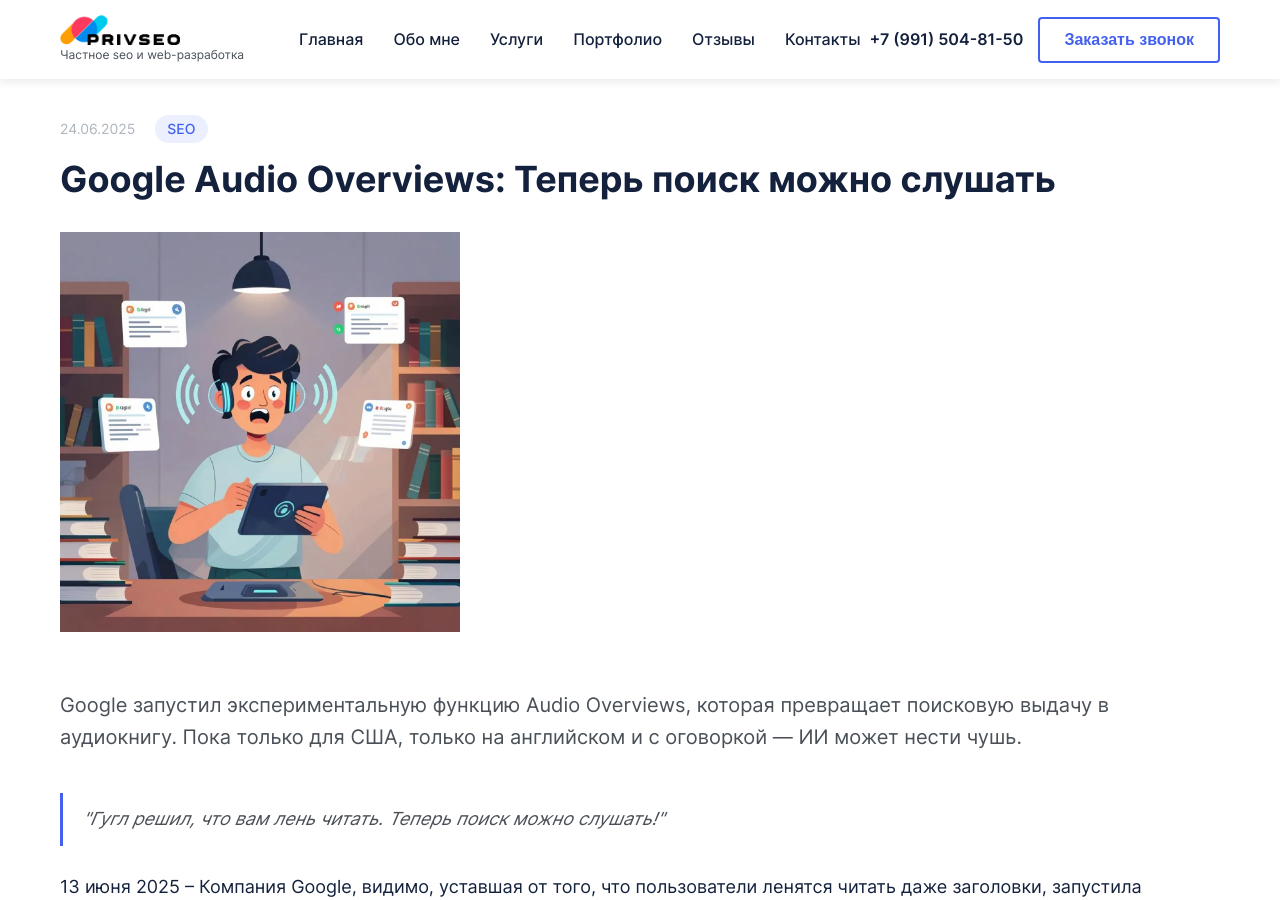
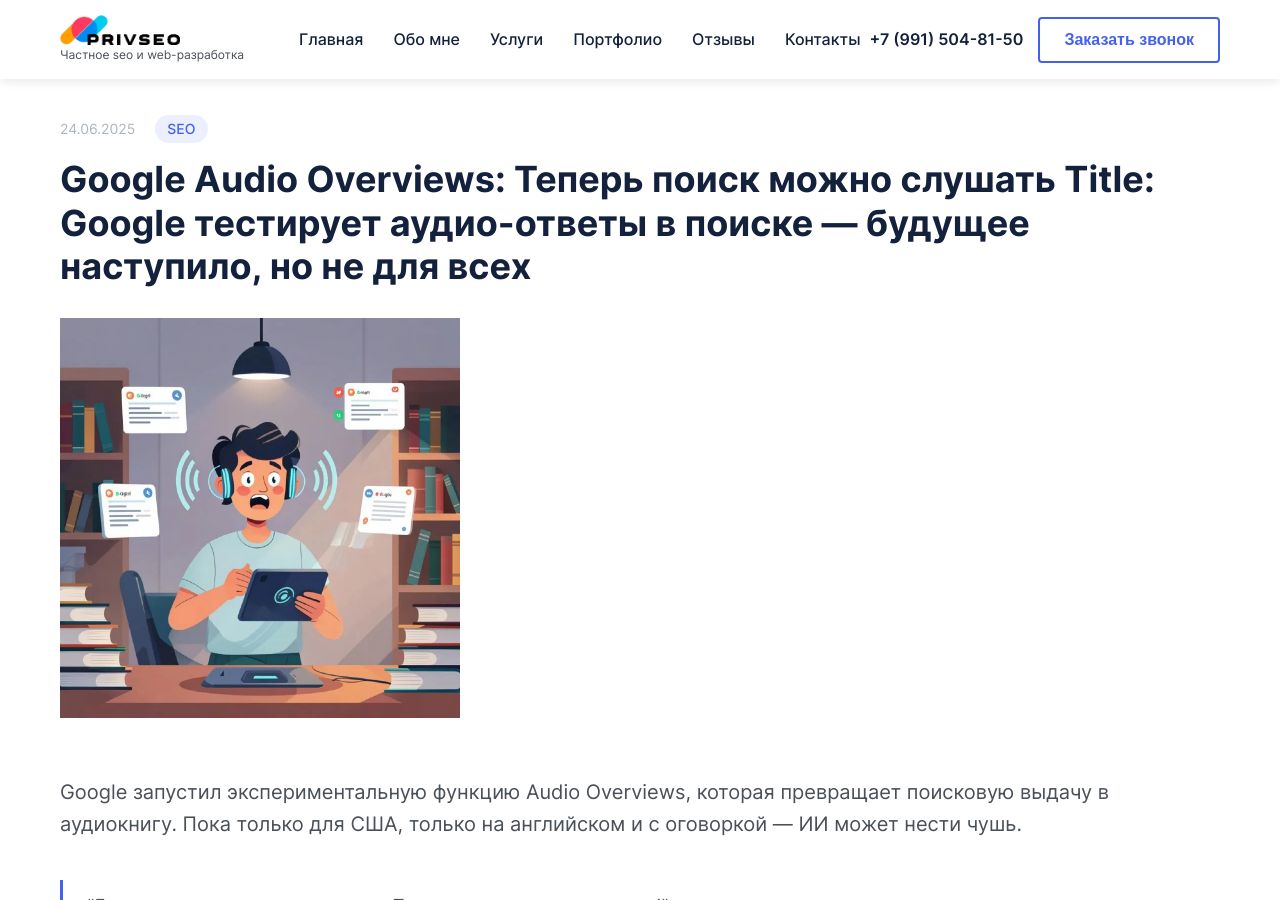
Before and after one commit to PrivateSeo/privateseo.github.io, a Jekyll site: the page built from _posts/news/2025-06-24-google-audio-overviews--teper-poisk-mozhno-slushat.md, in a window 1280 px wide and 900 px high. Built offline with Jekyll 4.4.1, drawn with Linux system fonts in a browser that asks for light colours.

Commit message:
Обновлена новость: Google Audio Overviews: Теперь поиск можно слушать Title: Google тестирует аудио-ответы в поиске — будущее наступило, но не для всех

```diff
--- a/_posts/news/2025-06-24-google-audio-overviews--teper-poisk-mozhno-slushat.md
+++ b/_posts/news/2025-06-24-google-audio-overviews--teper-poisk-mozhno-slushat.md
@@ -1,6 +1,8 @@
 ---
 layout: news
-name: 'Google Audio Overviews: Теперь поиск можно слушать'
+name: 'Google Audio Overviews: Теперь поиск можно слушать
+
+  Title: Google тестирует аудио-ответы в поиске — будущее наступило, но не для всех'
 title: Google тестирует аудио-ответы в поиске — будущее наступило, но не для всех
 description: Google запустил экспериментальную функцию Audio Overviews, которая превращает
   поисковую выдачу в аудиокнигу. Пока только для США, только на английском и с оговоркой
```
Also changed, not shown: other parts of _posts/news/2025-06-24-google-audio-overviews--teper-poisk-mozhno-slushat.md (+3 -1 lines).
